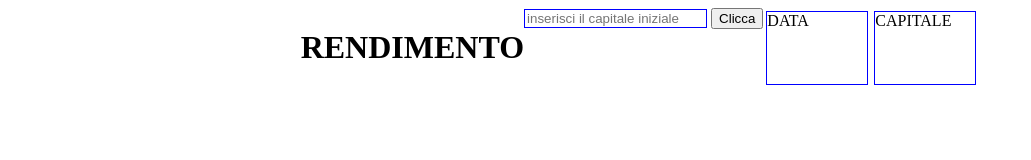
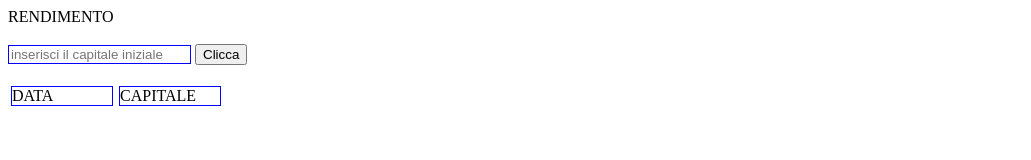
Before and after one commit to ervinbani/myTrRepo, a plain HTML site: page index.html in a window 1280 px wide. Shown: the whole page, without its empty margins (0-1031 px from the left). Drawn offline with nearby package versions, Linux system fonts and the light colour scheme.

Commit message:
ottimizzazione codice js

```diff
--- a/index.html
+++ b/index.html
@@ -8,8 +8,9 @@
     <title>TRADING</title>
   </head>
   <body>
+
     <div class="container">
-      <div width="100%"><h1>RENDIMENTO </h1></div><br>
+        <div style="width:100vw">RENDIMENTO </div><br>
       <div><input id="idCapIniziale" class="border"    Placeholder="inserisci il capitale iniziale" >
         <button id="idbtn" type="button" name="button">Clicca</button></div>
       <br>
--- a/main.js
+++ b/main.js
@@ -6,7 +6,7 @@ $(document).ready(function(){
         $("#idCapitale").html("");
 
         var c=parseInt($("#idCapIniziale").val());
-        if(c<0||c==0){
+        if(c<1){
             alert("Valore non valido, inserisci un numero positivo");
 
         }
--- a/style.css
+++ b/style.css
@@ -1,13 +1,8 @@
-
-.container{
-  display: flex;
-  justify-content:center;
-}
 
 
 #idData, #idCapitale{
   width:100px;
-
+  float:left;
   margin: 3px;
 }
 .border{
```
